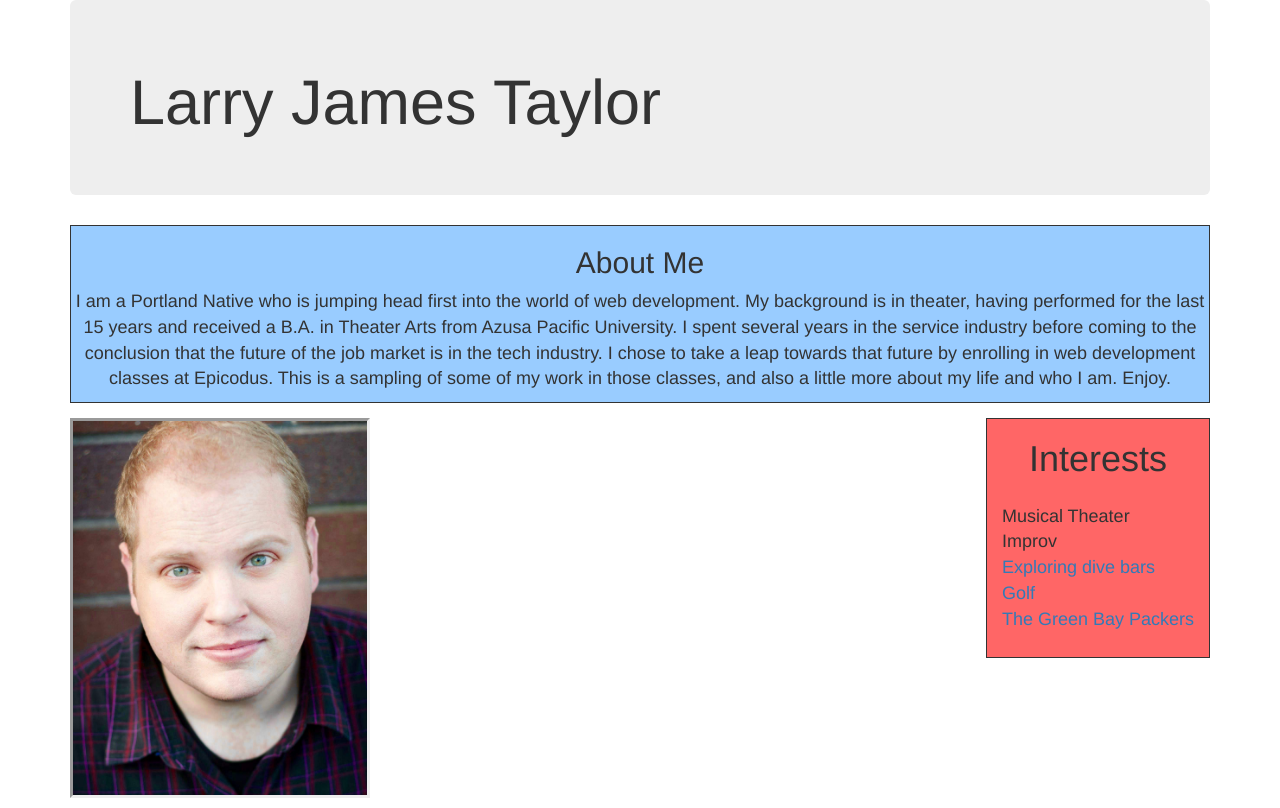
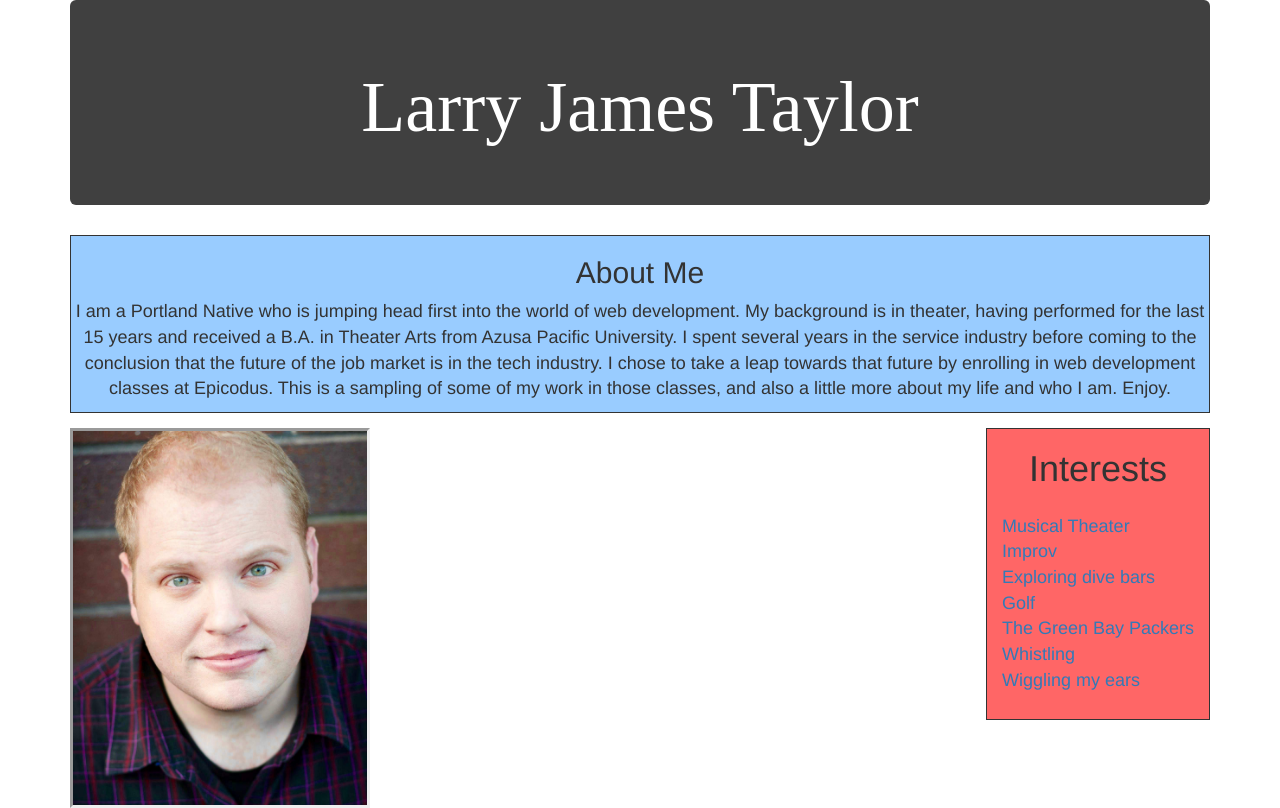
Before and after one commit to larryjtaylor/PortfolioPort, a plain HTML site: page landing.html in a window 1280 px wide. Drawn offline with Linux system fonts and the light colour scheme.

Commit message:
finish interests box with links and text styling

```diff
--- a/css/landing.css
+++ b/css/landing.css
@@ -1,6 +1,11 @@
-.bootstrap{
-  background-color: red;
+.jumbotron{
   text-align: center;
+  background-color: #404040;
+}
+.jumbotron h1{
+  color: white;
+  font-family: serif;
+  font-size: 72px;
 }
 #headshot img{
   width: 300px;
@@ -27,6 +32,9 @@
   font-size: 18px;
   padding: 15px;
 }
+.hobbies ul a:visited{
+  color: #66ff66;
+}
 .hobbies h1{
   text-align: center;
 }
--- a/landing.html
+++ b/landing.html
@@ -20,11 +20,13 @@
       <div class="hobbies">
         <h1>Interests</h1>
           <ul>
-            <li>Musical Theater</li>
-            <li>Improv</li>
+            <li><a href="http://www.apu.edu/cma/vpa/theater/season/" target="blank">Musical Theater</a></li>
+            <li><a href="http://www.portlandcomedy.com/" target="_blank">Improv</a></li>
             <li><a href="https://www.yelp.com/c/portland/divebars" target="blank">Exploring dive bars</a></li>
             <li><a href="http://www.oregongolf.com/destination/portland.htm" target="blank">Golf</a></li>
             <li><a href="http://www.packers.com/lambeau-field/" target="blank">The Green Bay Packers</li>
+              <li><a href="https://www.mastersofwhistling.com/" target="blank">Whistling</a></li>
+              <li><a href="https://media.giphy.com/media/WYmZsSICTNpqE/giphy.gif" target="blank">Wiggling my ears</a></li>
     </div>
   </body>
 
```
Also changed, not shown: img/ears.gif (added).
